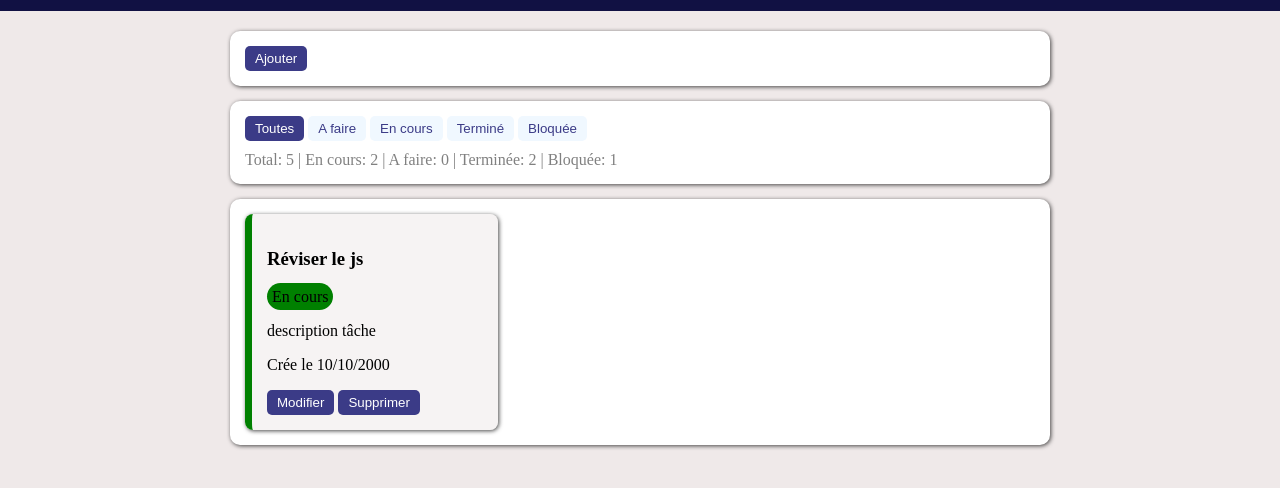
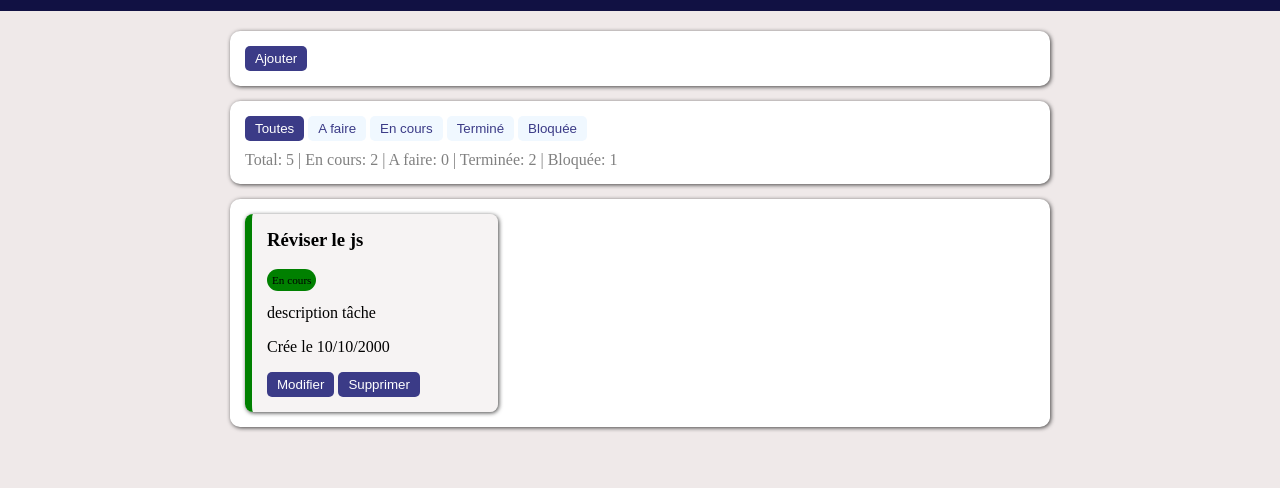
Before and after one commit to SorenKyojin/simplon-tasks, a plain HTML site: page index.html in a window 1280 px wide. Shown: the part 90-578 px from the top of the page. Drawn offline with Linux system fonts and the light colour scheme.

Commit message:
suppression margin top du h3 da la carte de tache

```diff
--- a/css/style.css
+++ b/css/style.css
@@ -99,8 +99,13 @@ form button {
   border-left: 7px solid green;
 }
 
+.carte h3 {
+  margin-top: 0;
+}
+
 .carte span {
   background-color: green;
   padding: 5px;
   border-radius: 15px;
+  font-size: 0.7em;
 }
```
